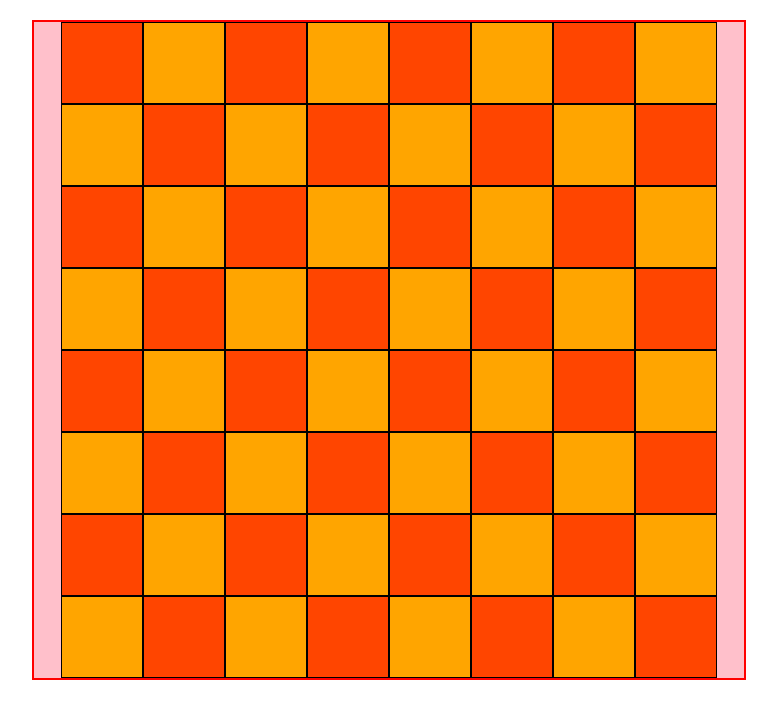
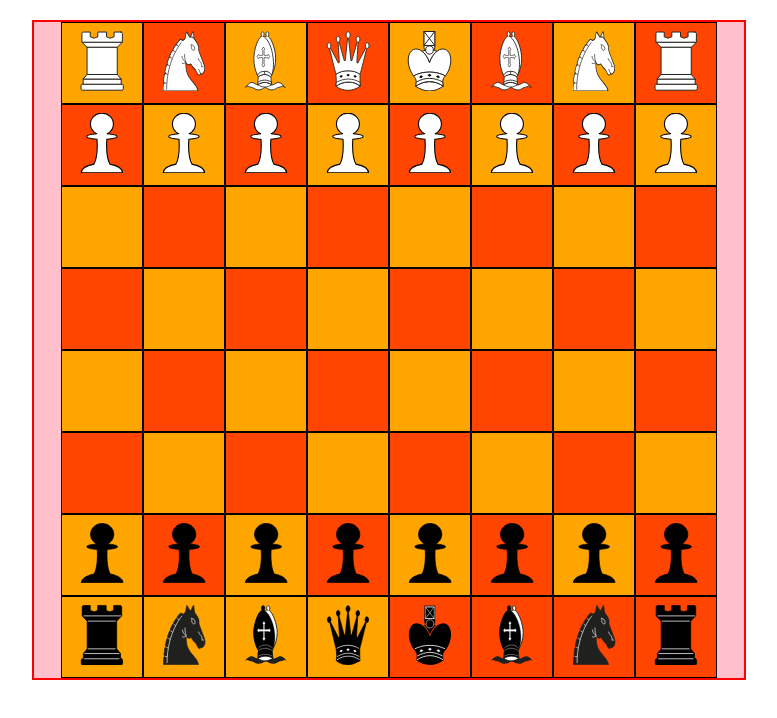
Before and after one commit to MoSalah001/Chess, a plain HTML site: page index.html in a window 1280 px wide. Shown: the whole page, without its empty margins (251-1028 px from the left). Drawn offline with Linux system fonts and the light colour scheme.

Commit message:
inserting images and finishing the layout

```diff
--- a/public/css/style.css
+++ b/public/css/style.css
@@ -21,6 +21,7 @@
     margin: 0;
     background-color: orangered;
     border: 1px solid black;
+    text-align: center;
 }
 
 
@@ -31,6 +32,7 @@
     margin: 0;
     background-color: orange;
     border: 1px solid black;
+    text-align: center;
 }
 
 .active {
@@ -38,3 +40,15 @@
     width: 76px;
     height: 76px;
 }
+
+.box2 img {
+    padding-top: 8px;
+    width: 60px;
+    height: 60px;
+}
+
+.box img {
+    padding-top: 8px;
+    width: 60px;
+    height: 60px;
+}
--- a/public/js/index.js
+++ b/public/js/index.js
@@ -2,32 +2,172 @@ window.onload = () => {
   console.log("done");
   const board = document.querySelector(".board");
   const width = 8;
+  // legends
+  // 0 = empty field 8am2
+  // 1 - empty field fat7
+  // 2 = tabya
+  // 3 = horse
+  // 4 = elephant
+  // 9 = elephant reverse
+  // 10 = horse reverse
+  // 11 = tabya reverse
+  // 5 = queen
+  // 6 = king
+  // 7 = soldier - dark
+  // 8 = soldier - white
+  // 12 = soldier black bright
+  // 13 = soldier black dark
+  // 14 & 15 = tabya and tabya reverse
+  // 16 & 17 = horse and reverse horse
+  // 18 & 19 = elf and reverse elf
+  // 20 = bk queen
+  // 21 = bk king
   // prettier-ignore
   const layout = [
+    2,3,4,5,6,9,10,11,
+    8,7,8,7,8,7,8,7,
     1,0,1,0,1,0,1,0,
     0,1,0,1,0,1,0,1,
     1,0,1,0,1,0,1,0,
     0,1,0,1,0,1,0,1,
-    1,0,1,0,1,0,1,0,
-    0,1,0,1,0,1,0,1,
-    1,0,1,0,1,0,1,0,
-    0,1,0,1,0,1,0,1
+    12,13,12,13,12,13,12,13,
+    14,16,18,20,21,19,17,15
   ]
 
   for (let i = 0; i < layout.length; i++) {
     const square = document.createElement("div");
-    if (layout[i] === 1) {
+    const piece = document.createElement("img");
+    if (layout[i] === 0) {
       square.classList.add("box");
       board.appendChild(square);
       square.addEventListener("click", test);
-    } else {
+    } else if (layout[i] === 1) {
       square.classList.add("box2");
+      board.appendChild(square);
+      square.addEventListener("click", test);
+    } else if (layout[i] === 2) {
+      square.classList.add("box2");
+      piece.src = "/public/materials/wh-drum.svg";
+      square.appendChild(piece);
+      board.appendChild(square);
+      square.addEventListener("click", test);
+    } else if (layout[i] === 3) {
+      square.classList.add("box");
+      piece.src = "/public/materials/wh-horse.svg";
+      square.appendChild(piece);
+      board.appendChild(square);
+      square.addEventListener("click", test);
+    } else if (layout[i] === 4) {
+      square.classList.add("box2");
+      piece.src = "/public/materials/wh-elf.svg";
+      square.appendChild(piece);
+      board.appendChild(square);
+      square.addEventListener("click", test);
+    } else if (layout[i] === 5) {
+      square.classList.add("box");
+      piece.src = "/public/materials/wh-queen.svg";
+      square.appendChild(piece);
+      board.appendChild(square);
+      square.addEventListener("click", test);
+    } else if (layout[i] === 6) {
+      square.classList.add("box2");
+      piece.src = "/public/materials/wh-king.svg";
+      square.appendChild(piece);
+      board.appendChild(square);
+      square.addEventListener("click", test);
+    } else if (layout[i] === 7) {
+      square.classList.add("box2");
+      piece.src = "/public/materials/wh-sold.svg";
+      square.appendChild(piece);
+      board.appendChild(square);
+      square.addEventListener("click", test);
+    } else if (layout[i] === 8) {
+      square.classList.add("box");
+      piece.src = "/public/materials/wh-sold.svg";
+      square.appendChild(piece);
+      board.appendChild(square);
+      square.addEventListener("click", test);
+    } else if (layout[i] === 9) {
+      square.classList.add("box");
+      piece.src = "/public/materials/wh-elf.svg";
+      square.appendChild(piece);
+      board.appendChild(square);
+      square.addEventListener("click", test);
+    } else if (layout[i] === 10) {
+      square.classList.add("box2");
+      piece.src = "/public/materials/wh-horse.svg";
+      square.appendChild(piece);
+      board.appendChild(square);
+      square.addEventListener("click", test);
+    } else if (layout[i] === 11) {
+      square.classList.add("box");
+      piece.src = "/public/materials/wh-drum.svg";
+      square.appendChild(piece);
+      board.appendChild(square);
+      square.addEventListener("click", test);
+    } else if (layout[i] === 12) {
+      square.classList.add("box2");
+      piece.src = "/public/materials/bk-sold.svg";
+      square.appendChild(piece);
+      board.appendChild(square);
+      square.addEventListener("click", test);
+    } else if (layout[i] === 13) {
+      square.classList.add("box");
+      piece.src = "/public/materials/bk-sold.svg";
+      square.appendChild(piece);
+      board.appendChild(square);
+      square.addEventListener("click", test);
+    } else if (layout[i] === 14) {
+      square.classList.add("box2");
+      piece.src = "/public/materials/bk-drum.svg";
+      square.appendChild(piece);
+      board.appendChild(square);
+      square.addEventListener("click", test);
+    } else if (layout[i] === 15) {
+      square.classList.add("box");
+      piece.src = "/public/materials/bk-drum.svg";
+      square.appendChild(piece);
+      board.appendChild(square);
+      square.addEventListener("click", test);
+    } else if (layout[i] === 16) {
+      square.classList.add("box2");
+      piece.src = "/public/materials/bk-horse.svg";
+      square.appendChild(piece);
+      board.appendChild(square);
+      square.addEventListener("click", test);
+    } else if (layout[i] === 17) {
+      square.classList.add("box");
+      piece.src = "/public/materials/bk-horse.svg";
+      square.appendChild(piece);
+      board.appendChild(square);
+      square.addEventListener("click", test);
+    } else if (layout[i] === 18) {
+      square.classList.add("box2");
+      piece.src = "/public/materials/bk-elf.svg";
+      square.appendChild(piece);
+      board.appendChild(square);
+      square.addEventListener("click", test);
+    } else if (layout[i] === 19) {
+      square.classList.add("box");
+      piece.src = "/public/materials/bk-elf.svg";
+      square.appendChild(piece);
+      board.appendChild(square);
+      square.addEventListener("click", test);
+    } else if (layout[i] === 20) {
+      square.classList.add("box2");
+      piece.src = "/public/materials/bk-queen.svg";
+      square.appendChild(piece);
+      board.appendChild(square);
+      square.addEventListener("click", test);
+    } else if (layout[i] === 21) {
+      square.classList.add("box");
+      piece.src = "/public/materials/bk-king.svg";
+      square.appendChild(piece);
       board.appendChild(square);
       square.addEventListener("click", test);
     }
   }
   function test() {
     this.classList.toggle("active");
-    console.log(this);
   }
 };
```
Also changed, not shown: public/materials/Chess-Pieces.svg (added), public/materials/bk-drum.svg (added), public/materials/bk-elf.svg (added), public/materials/bk-horse.svg (added), public/materials/bk-king.svg (added), public/materials/bk-queen.svg (added), public/materials/bk-sold.svg (added), public/materials/wh-drum.svg (added), public/materials/wh-elf.svg (added), public/materials/wh-horse.svg (added), public/materials/wh-king.svg (added), public/materials/wh-queen.svg (added), public/materials/wh-sold.svg (added).
